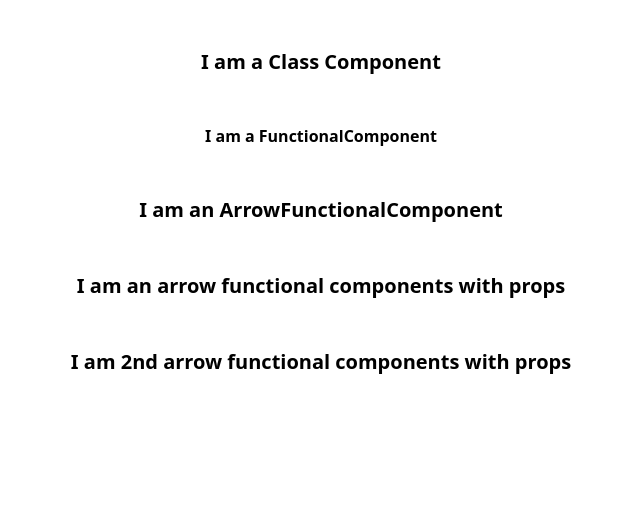
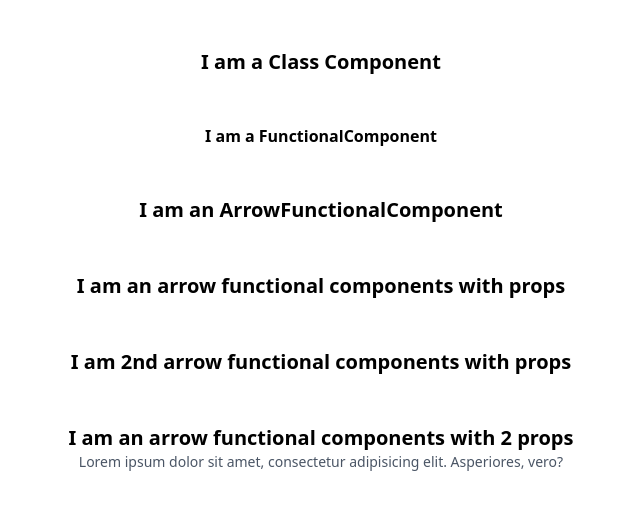
Before and after one commit to ALpolymer/cf8-react-intro, a React app: page / in a window 1280 px wide. Shown: the top 510 px of the page, without its empty margins (319-959 px from the left). Built offline with nearby package versions, Linux system fonts and the light colour scheme; the HTML template or start-up script is replaced by a standard one.

Commit message:
feat(components): add ArrowFunctionalComponentWithTwoProps.tsx

```diff
--- a/src/App.tsx
+++ b/src/App.tsx
@@ -2,6 +2,7 @@ import ClassComponent from "./components/ClassComponent.tsx";
 import FunctionalComponent from "./components/FunctionalComponent.tsx";
 import ArrowFunctionalComponentWithProps from "./components/ArrowFunctionalComponentWithProps.tsx";
 import ArrowFunctionalComponent from "./components/ArrowFunctionalComponent.tsx";
+import ArrowFunctionalComponentWithTwoProps from "./components/ArrowFunctionalComponentWithTwoProps.tsx";
 
 function App() {
 
@@ -12,6 +13,10 @@ function App() {
             <ArrowFunctionalComponent/>
             <ArrowFunctionalComponentWithProps title={"I am an arrow functional components with props"}/>
             <ArrowFunctionalComponentWithProps title={"I am 2nd arrow functional components with props"}/>
+            <ArrowFunctionalComponentWithTwoProps
+                title={"I am an arrow functional components with  2 props"}
+                description={"Lorem ipsum dolor sit amet, consectetur adipisicing elit. Asperiores, vero?"}
+            />
         </>
 
     )
--- /dev/null
+++ b/src/components/ArrowFunctionalComponentWithTwoProps.tsx
@@ -0,0 +1,19 @@
+type PropA = {
+    title: string;
+}
+
+type PropB = {
+    description: string;
+}
+
+type Props = PropA & PropB;
+const ArrowFunctionalComponentWithTwoProps = ({title, description}:Props) => {
+    return (
+     <>
+         <h1 className="font-bold mt-12 text-center text-xl">{title}</h1>
+         <p className="text-center text-sm text-gray-600">{description}</p>
+     </>
+    );
+};
+
+export default ArrowFunctionalComponentWithTwoProps;
```
